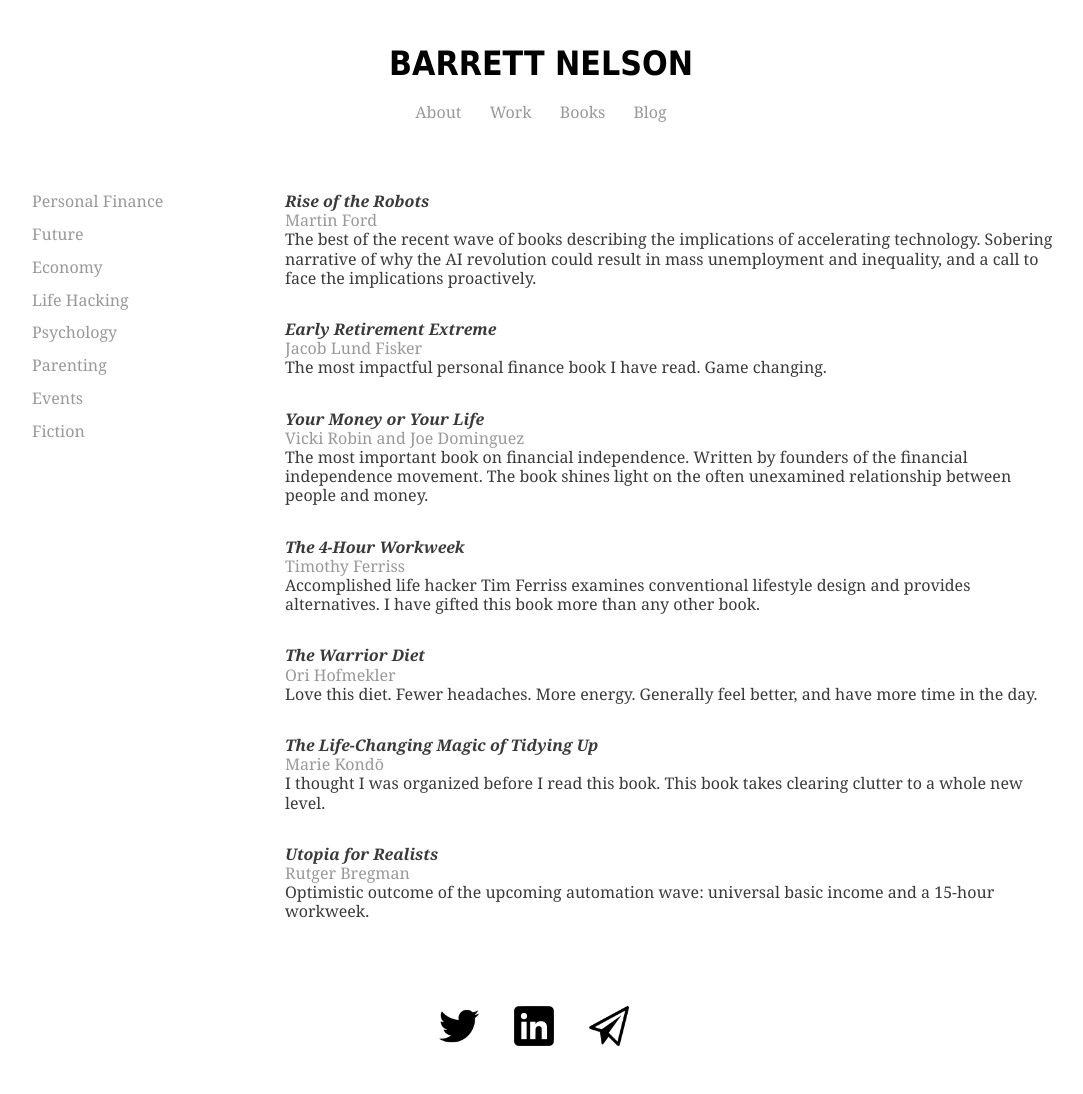
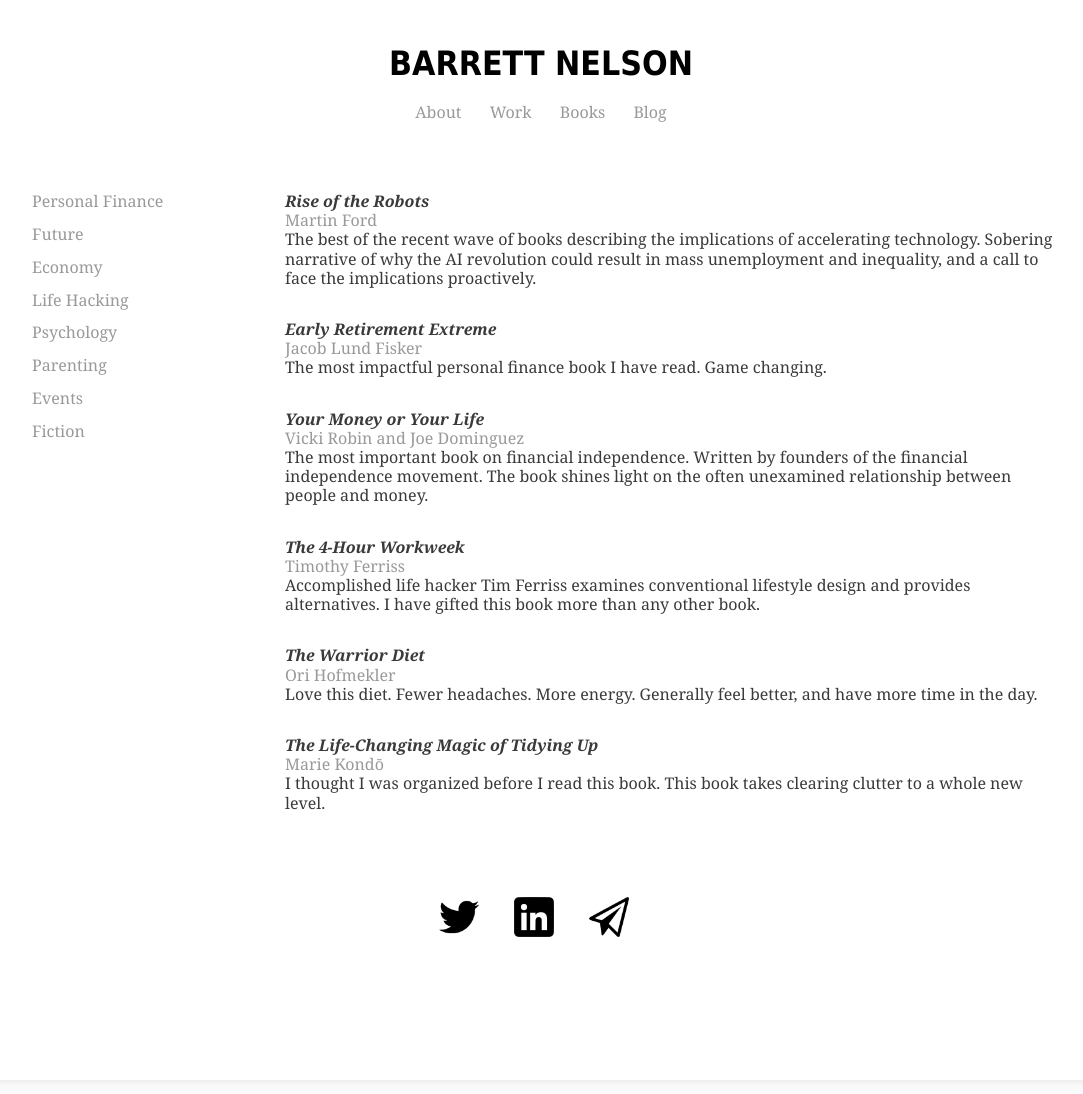
Before and after one commit to bstnel/bstnel.github.io, a Jekyll site: the page books/index.html, which Jekyll copies as it is, in a window 1280 px wide. Shown: the whole page, without its empty margins (99-1182 px from the left). Built offline with Jekyll 4.4.1, drawn with Linux system fonts in a browser that asks for light colours.

Commit message:
Update index.html

```diff
--- a/books/index.html
+++ b/books/index.html
@@ -74,11 +74,6 @@
   <h4>Marie Kondō</h4>
   <h5>I thought I was organized before I read this book. This book takes clearing clutter to a whole new level. </h5>
       </p>
-      <p>
-          <h3>Utopia for Realists</h3>
-  <h4>Rutger Bregman</h4>
-  <h5>Optimistic outcome of the upcoming automation wave: universal basic income and a 15-hour workweek. </h5>
-      </p>
 
 	</div>
 	<p>
```
